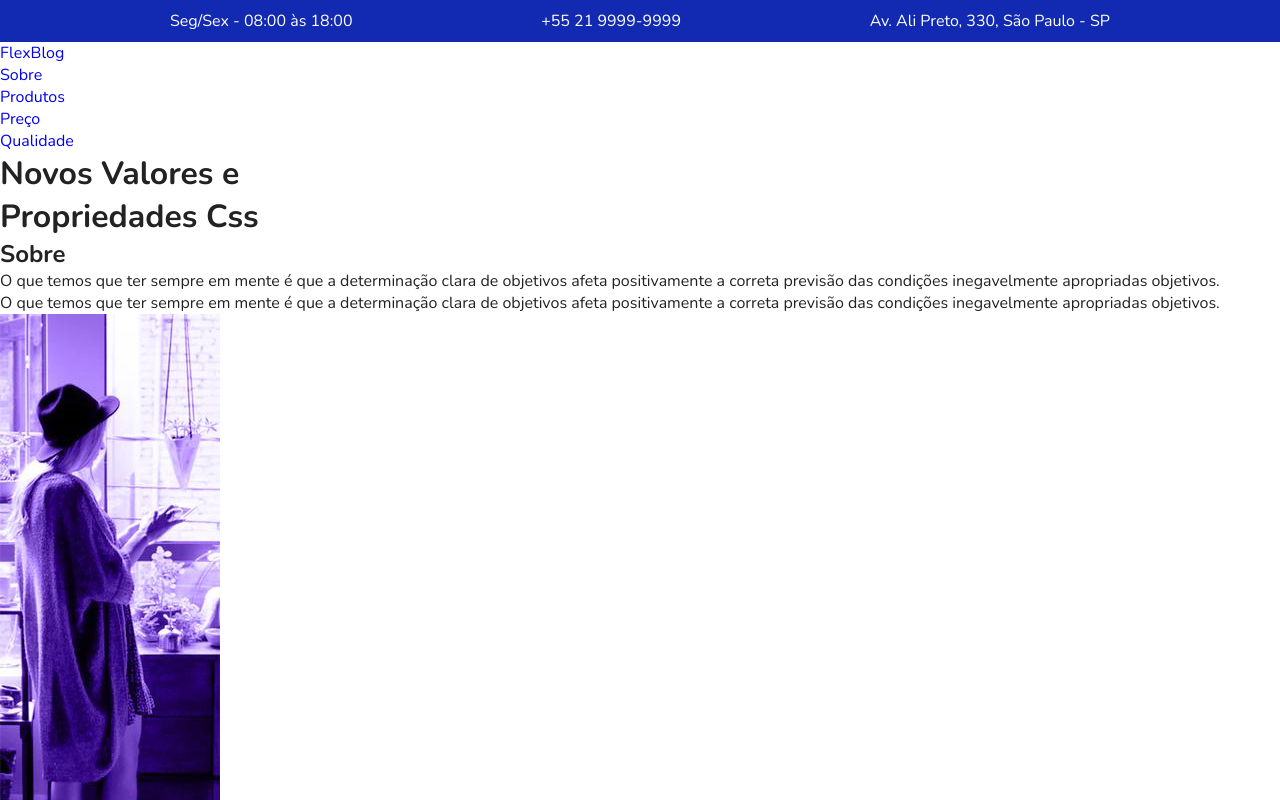
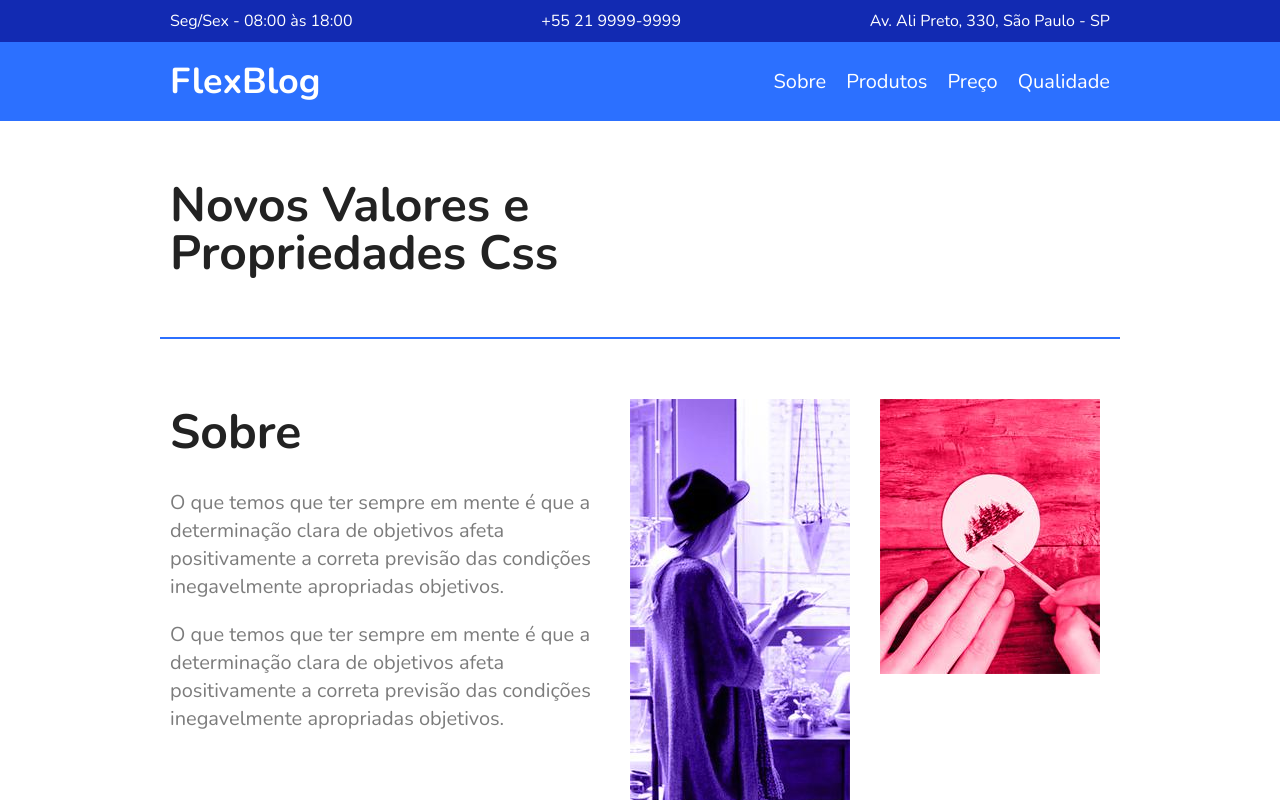
Before and after one commit to messiashub/CSS-Flex-Box-estudos, a plain HTML site: page index.html in a window 1280 px wide. Shown: the top 800 px of the page. Drawn offline with nearby package versions, Linux system fonts and the light colour scheme.

Commit message:
Continuando no css
formatando o menu, introdução, sobre

```diff
--- a/index.html
+++ b/index.html
@@ -15,11 +15,13 @@
             <p>Av. Ali Preto, 330, São Paulo - SP</p>
         </div>
     </div>
+
     <header class="menu-bg">
         <div class="menu">
             <div class="menu-logo">
                 <a href="#">FlexBlog</a>
-                <nav>
+            </div>
+                <nav class="menu-nav">
                     <ul>
                         <li><a href="#sobre">Sobre</a></li>
                         <li><a href="#produtos">Produtos</a></li>
@@ -27,7 +29,6 @@
                         <li><a href="#qualidade">Qualidade</a></li>
                     </ul>
                 </nav>
-            </div>
         </div>
     </header>
 
--- a/style.css
+++ b/style.css
@@ -44,3 +44,84 @@ img {
 .superinfo a{
     color: #ffffff;
 }
+
+/*MENU*/
+
+.menu-bg {
+    background: #2c70ff;
+}
+
+.menu {
+    max-width: 960px;
+    margin: 0 auto;
+    padding: 15px 0;
+    display: flex;
+    flex-wrap: wrap;
+    justify-content: space-between;
+    align-items: center;
+}
+
+.menu a{
+    color: #ffff;
+}
+
+.menu-logo{
+    font-size: 2.25em;
+    font-weight: bold;
+    margin: 0 10px;
+}
+
+.menu-nav  ul {
+    display: flex;
+    flex-wrap: wrap;
+}
+
+.menu-nav a{
+    font-size: 1.25em;
+    display: block;
+    padding: 10px;
+}
+
+.menu-nav a:hover{
+    color:#122ab2;
+}
+
+/*INTRODUÇÃO*/
+.introducao{
+    font-size: 3em;
+    line-height: 1;
+    max-width: 960px;
+    margin: 0 auto;
+    padding:60px 10px;
+}
+/*SOBRE*/
+.sobre {
+    border-top:2px solid #2c70ff  ;
+    border-bottom:2px solid #2c70ff;
+    max-width: 960px;
+    margin: 0 auto;
+    padding: 60px 0;
+    display: flex;
+    flex-wrap: wrap;
+}
+
+.sobre-info{
+    flex: 2 1 300px;
+    margin: 0 10px;
+}
+
+.sobre-info h1{
+    font-size: 3em;
+    margin-bottom: .5em;
+}
+.sobre-info p{
+    font-size: 1.25em;
+    line-height: 1.4;
+    margin-bottom: 1em;
+    color: #7c7c7c;
+}
+
+.sobre-img {
+    flex: 1 1 160px;
+    margin: 0 10px;
+}
```
